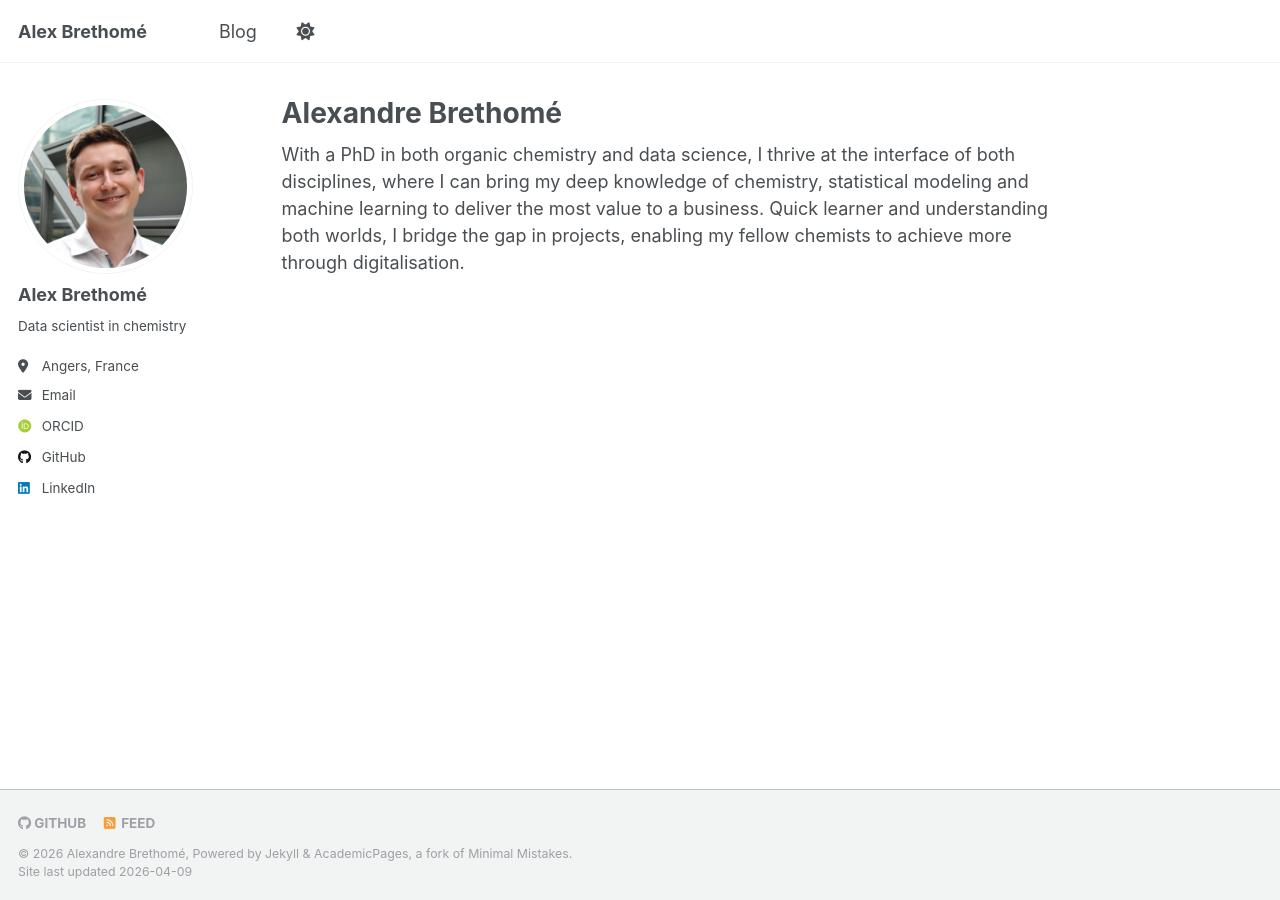
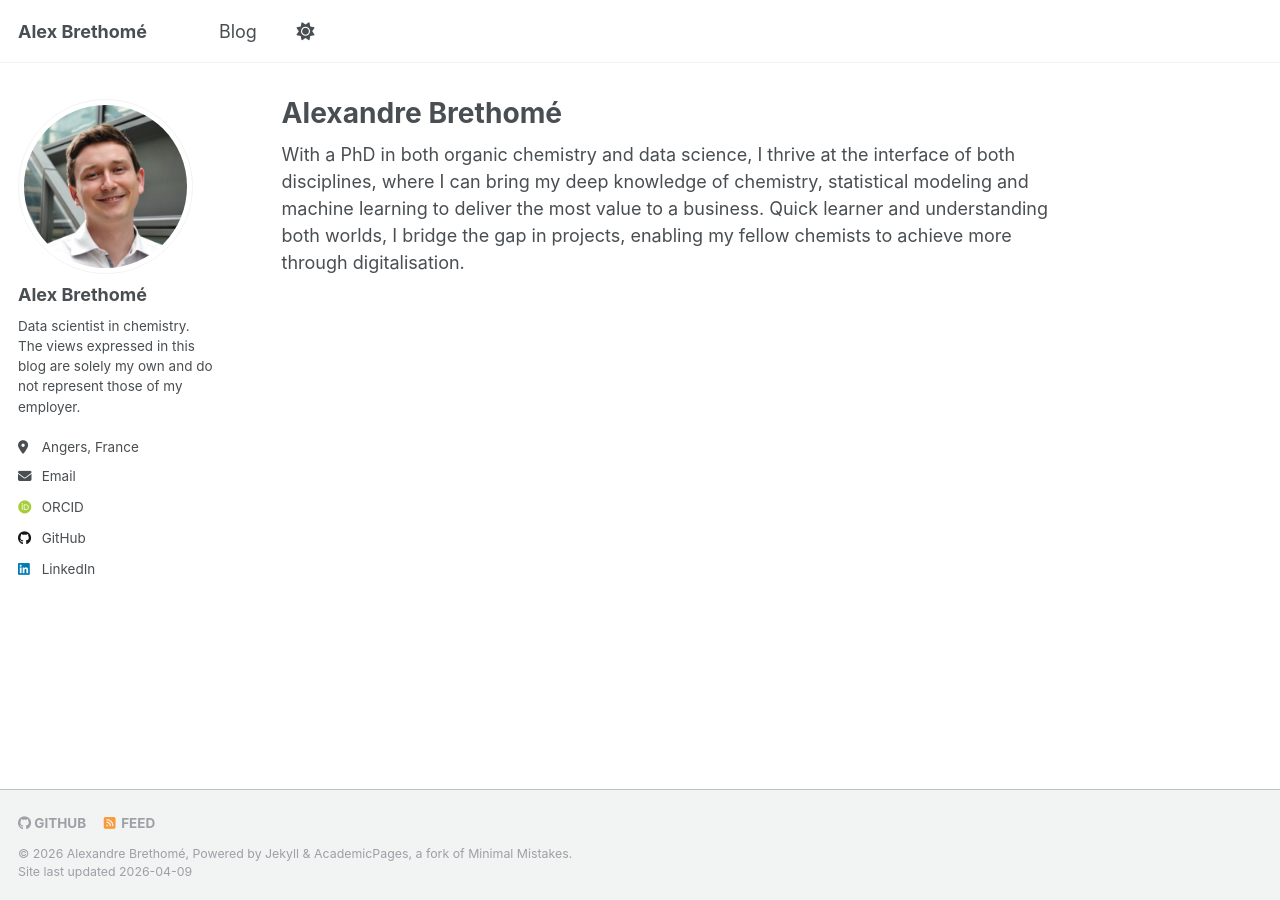
Before and after one commit to ABrethome/ABrethome.github.io, a Jekyll site: the page built from _pages/about.md, in a window 1280 px wide. Built offline with Jekyll 4.4.1, drawn with Linux system fonts in a browser that asks for light colours; some web fonts are replaced.

Commit message:
add statement in bio

```diff
--- a/_config.yml
+++ b/_config.yml
@@ -28,7 +28,9 @@ author:
   avatar           : "profile.png"
   name             : "Alex Brethomé"
   pronouns         : # example: "she/her"
-  bio              : "Data scientist in chemistry"
+  bio              : "Data scientist in chemistry.
+
+  The views expressed in this blog are solely my own and do not represent those of my employer."
   location         : "Angers, France"
   employer         : #"Red Brick University"
   uri              : # URL
```
